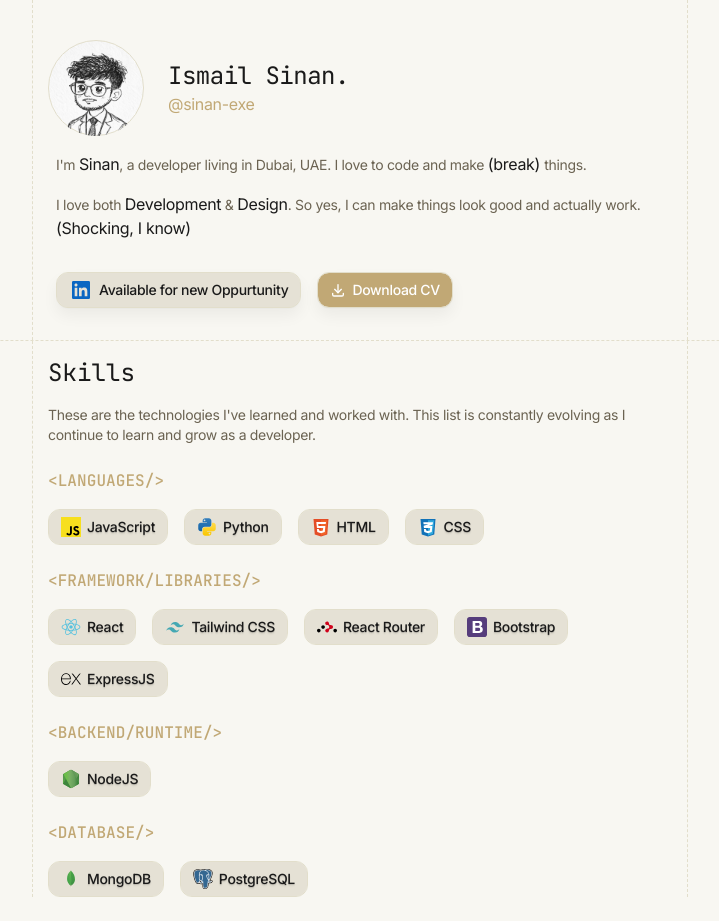
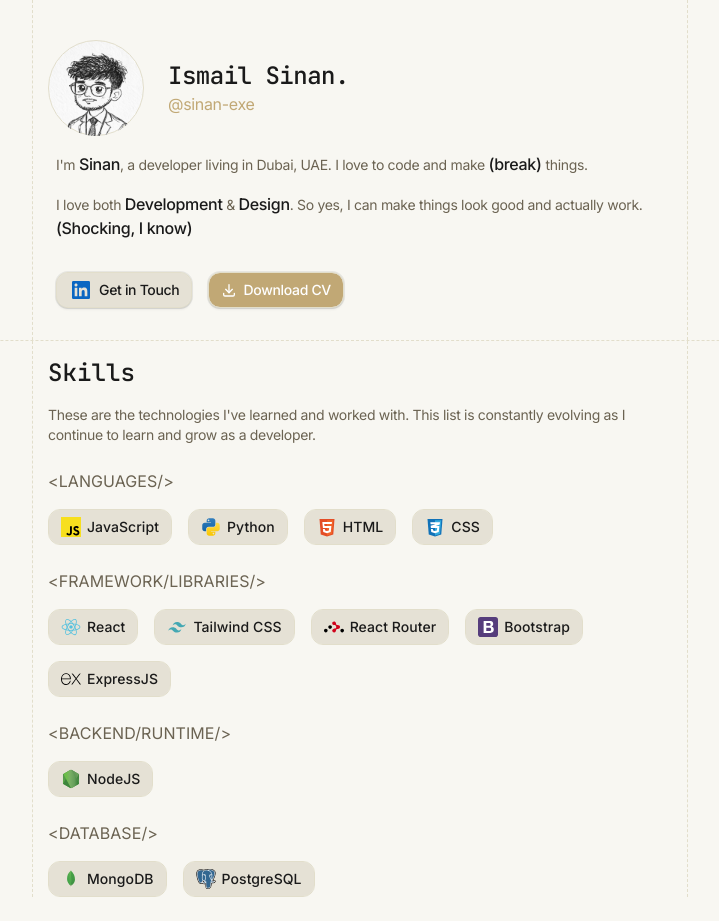
Before and after one commit to Sinan-exe/PortFolio, a React (Vite) app: page / in a window 1280 px wide. Shown: the whole page, without its empty margins (280-999 px from the left). Built offline with nearby package versions, Linux system fonts and the light colour scheme.

Commit message:
updated Ui

```diff
--- a/src/components/HeroSection.jsx
+++ b/src/components/HeroSection.jsx
@@ -17,7 +17,7 @@
             />
           </div>
           <div className="flex flex-col justify-center">
-            <span className="font-mono text-xl md:text-2xl tracking-normal">
+            <span className="font-mono text-xl md:text-2xl tracking-normal font-medium">
               Ismail Sinan.
             </span>
             <a
@@ -32,34 +32,36 @@
           <p className="text-xs md:text-sm text-muted-foreground mb-2 md:mb-4">
             {" "}
             I'm{" "}
-            <span className="text-sm md:text-base text-foreground">Sinan</span>,
-            a developer living in Dubai, UAE. I love to code and make{" "}
-            <span className="text-sm md:text-base text-foreground">
+            <span className="text-sm md:text-base text-foreground font-medium">
+              Sinan
+            </span>
+            , a developer living in Dubai, UAE. I love to code and make{" "}
+            <span className="text-sm md:text-base text-foreground font-medium">
               (break){" "}
             </span>
             things.
           </p>
           <p className="text-xs md:text-sm text-muted-foreground">
             I love both{" "}
-            <span className="text-sm md:text-base text-foreground">
+            <span className="text-sm md:text-base text-foreground font-medium">
               Development
             </span>{" "}
             &{" "}
-            <span className="text-sm md:text-base text-foreground">Design</span>
+            <span className="text-sm md:text-base text-foreground font-medium">
+              Design
+            </span>
             . So yes, I can make things look good and actually work.
-            <span className="text-sm md:text-base text-foreground">
+            <span className="text-sm md:text-base text-foreground font-medium">
               (Shocking, I know)
             </span>
           </p>
         </div>
         <div className="px-6 md:px-8 flex gap-4 pb-8">
-          <Button className="bg-secondary text-secondary-foreground text-[12px] md:text-sm border shadow-sm border-border rounded-lg hover:bg-secondary hover:ring ring-ring cursor-pointer flex items-center">
+          <Button className="bg-secondary text-secondary-foreground text-[12px] md:text-sm border  border-border rounded-lg hover:bg-secondary hover:ring ring-ring cursor-pointer flex items-center shadow-[0px_2px_3px_-1px_rgba(0,0,0,0.1),0px_1px_0px_0px_rgba(25,28,33,0.02),0px_0px_0px_1px_rgba(25,28,33,0.08)]">
             <img src="images/linkedin-svgrepo-com.svg" className="size-6!" />
-            <span className="text-secondary-foreground">
-              Available for new Oppurtunity
-            </span>
+            <span className="text-secondary-foreground">Get in Touch</span>
           </Button>
-          <Button className="bg-primary text-primary-foreground text-[12px] md:text-sm border shadow-sm border-border rounded-lg hover:bg-secondary hover:ring ring-ring cursor-pointer flex items-center">
+          <Button className="bg-primary text-primary-foreground text-[12px] md:text-sm border shadow-[0px_2px_3px_-1px_rgba(0,0,0,0.1),0px_1px_0px_0px_rgba(25,28,33,0.02),0px_0px_0px_1px_rgba(25,28,33,0.08)] border-border rounded-lg hover:bg-primary hover:ring ring-ring cursor-pointer flex items-center">
             <span>
               <IconDownload />
             </span>
--- a/src/components/SkillSection.jsx
+++ b/src/components/SkillSection.jsx
@@ -7,7 +7,7 @@
       <div className="absolute top-0 left-2 h-full border-l border-dashed border-border" />
       <div className="absolute top-0 right-2 h-full border-r border-dashed border-border" />
       <div className="px-4 md:px-6">
-        <h1 className="font-mono text-xl md:text-2xl tracking-wide pt-4">
+        <h1 className="font-mono text-xl md:text-2xl tracking-wide pt-4 font-medium">
           Skills
         </h1>
         <p className="mt-4 text-[12px] md:text-sm text-muted-foreground mb-6">
@@ -17,17 +17,17 @@
         <div className="space-y-4">
           {skills.map((ele) => (
             <div key={ele.title} className="mb-6">
-              <h3 className="text-base font-medium font-mono tracking-wide text-primary mb-4">
+              <h3 className="text-base  tracking-wide text-muted-foreground mb-4">
                 {ele.title}
               </h3>
               <div className="flex flex-wrap gap-3 md:gap-4">
                 {ele.item.map((skill) => (
                   <Button
-                    className={`bg-secondary text-secondary-foreground text-[12px] md:text-sm border  border-border rounded-lg hover:bg-secondary hover:ring ring-ring cursor-pointer flex items-center`}
+                    className={`bg-secondary text-secondary-foreground text-[12px] md:text-sm border  border-border rounded-lg hover:bg-secondary hover:ring ring-ring cursor-pointer flex items-center `}
                     key={skill.name}
                   >
                     <img src={skill.img} className="size-5!" alt={skill.alt} />
-                    <span className="text-shadow-sm">{skill.name}</span>
+                    <span className="tracking-wide">{skill.name}</span>
                   </Button>
                 ))}
               </div>
```
